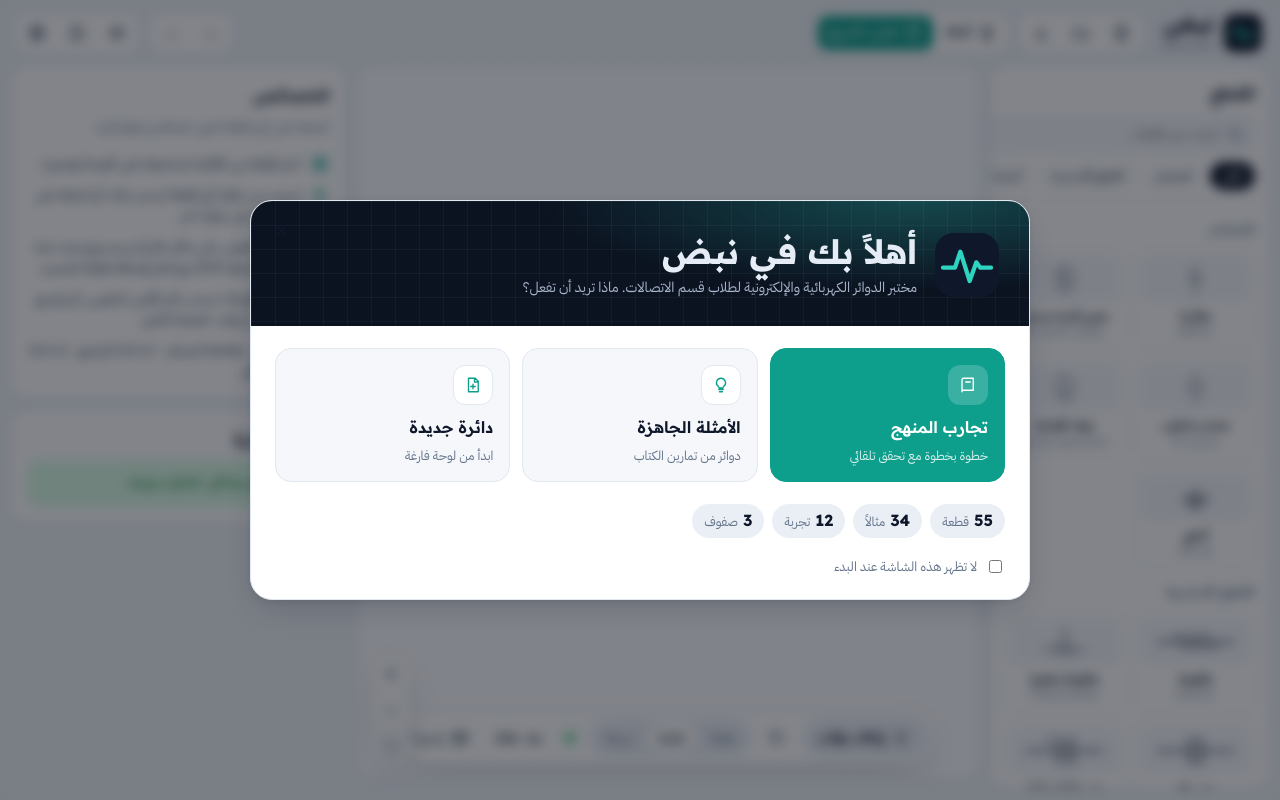
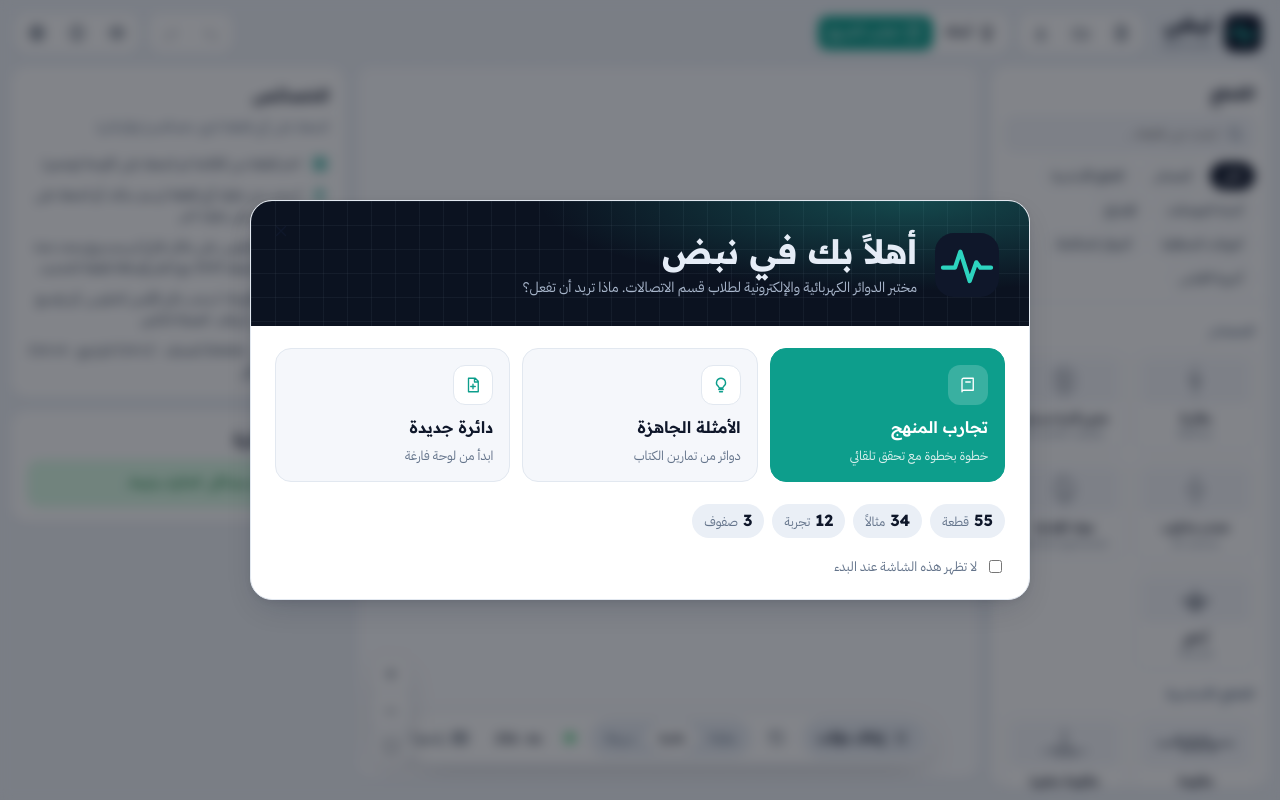
Before and after one commit to AliNajmTheGhost/smart-circuit-lab, a website built with Vite: page index.html in a window 1280 px wide. Built offline with nearby package versions, Linux system fonts and the light colour scheme.

Commit message:
Fix parts panel overflow: wrap category chips so the shelf fits its column

```diff
--- a/src/styles.css
+++ b/src/styles.css
@@ -458,6 +458,7 @@
 
 .shelf-head {
   display: grid;
+  grid-template-columns: minmax(0, 1fr);
   gap: 10px;
   padding: 14px 14px 10px;
   border-bottom: 1px solid var(--rule);
@@ -487,11 +488,9 @@
 }
 .chips {
   display: flex;
+  flex-wrap: wrap;
   gap: 6px;
-  overflow-x: auto;
-  scrollbar-width: none;
-  margin: 0 -14px;
-  padding: 0 14px;
+  min-width: 0;
 }
 .chip {
   flex: none;
@@ -513,7 +512,8 @@
   color: var(--surface);
 }
 .plist {
-  overflow-y: auto;
+  overflow: auto;
+  min-width: 0;
   padding: 4px 12px 16px;
   scrollbar-width: thin;
 }
```
